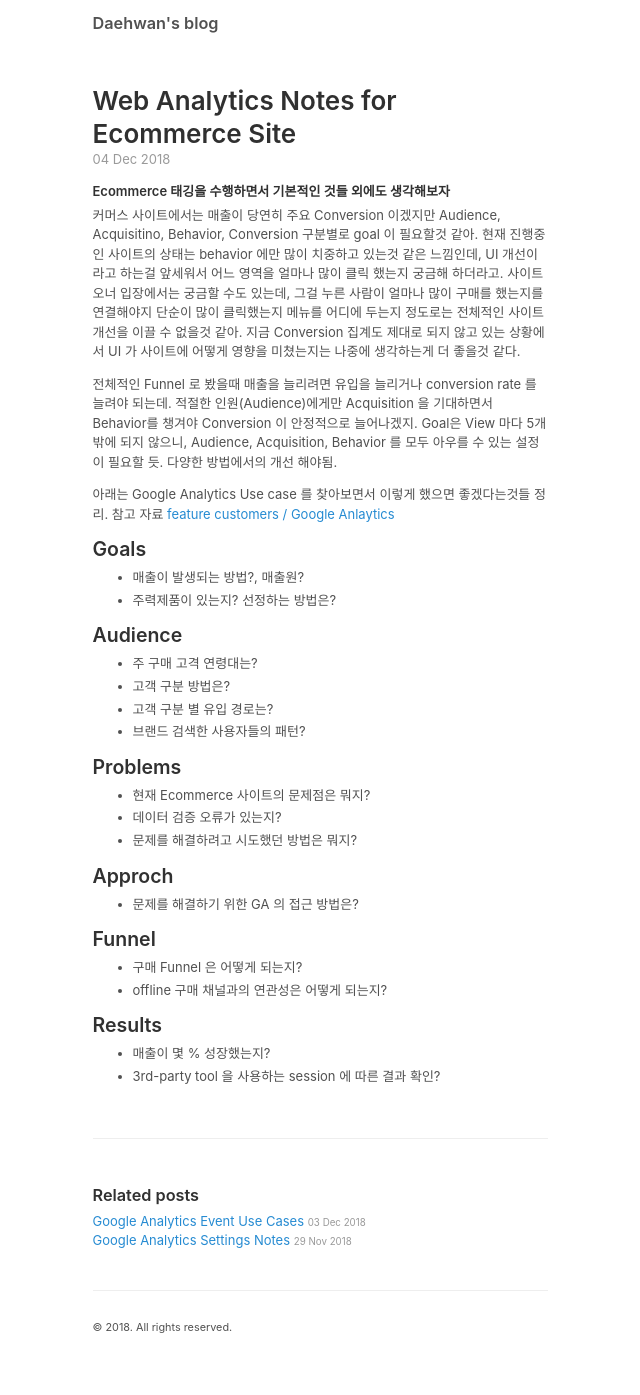
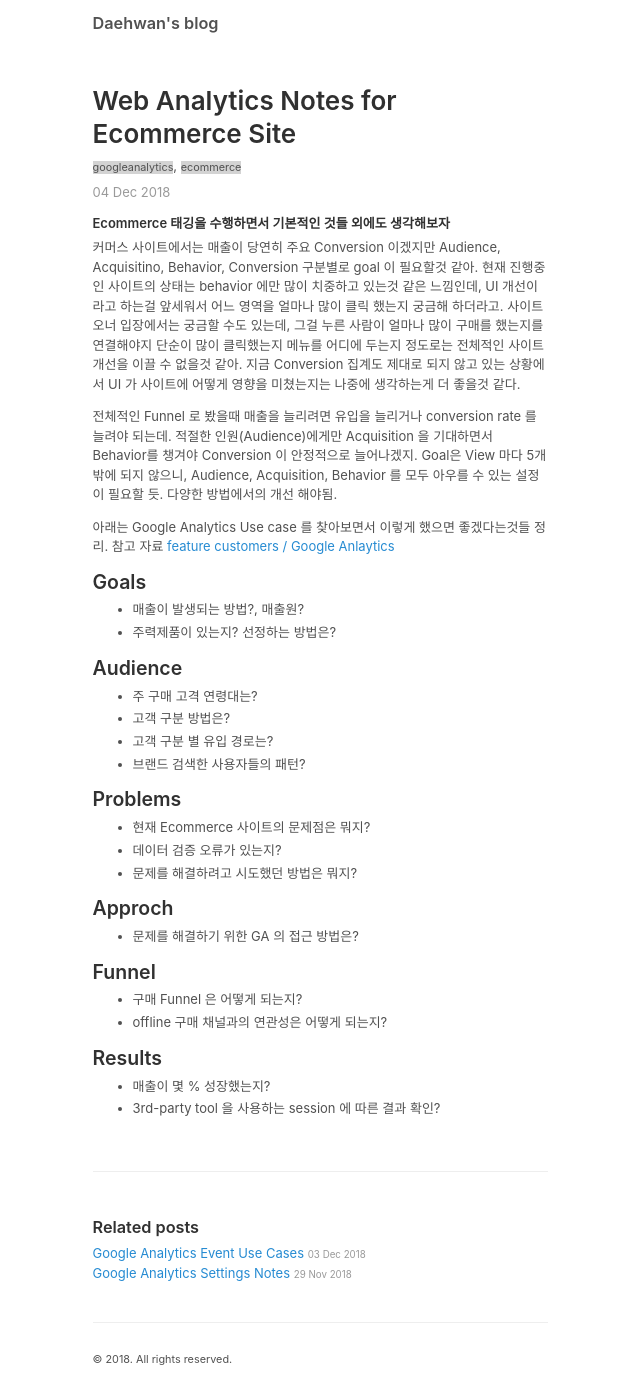
Before and after one commit to daehwann/blog, a Jekyll site: the page built from _posts/2018-12-04-ecommerce-web-analytics-notes.md, in a window 1280 px wide. Shown: the whole page, without its empty margins (320-960 px from the left). Built offline with Jekyll 4.4.1, drawn with Linux system fonts in a browser that asks for light colours; comment, search, counter and statistics services are not loaded; before the commit the page ends 1362 px from its top, so only the background shows below that.

Commit message:
Post tag added

```diff
--- a/_layouts/post.html
+++ b/_layouts/post.html
@@ -4,6 +4,7 @@ layout: default
 
 <article class="post">
   <h1 class="post-title">{{ page.title }}</h1>
+  <p>{%- if page.tags -%}{%- for tag in page.tags -%}<small class="tag">{{ tag }}</small>{% unless forloop.last %}, {% endunless %}{%- endfor -%}{%- endif -%}</p>
   <time datetime="{{ page.date | date_to_xmlschema }}" class="post-date">{{ page.date | date_to_string }}</time>
   {{ content }}
 </article>
--- a/_posts/2018-12-04-ecommerce-web-analytics-notes.md
+++ b/_posts/2018-12-04-ecommerce-web-analytics-notes.md
@@ -1,7 +1,7 @@
 ---
 layout: post
 title: Web Analytics Notes for Ecommerce Site
-tags: [google-analytics, ecommerce]
+tags: [googleanalytics, ecommerce]
 ---
 
 ###### Ecommerce 태깅을 수행하면서 기본적인 것들 외에도 생각해보자
--- a/_sass/_posts.scss
+++ b/_sass/_posts.scss
@@ -9,6 +9,10 @@
 
   li + li {
     margin-top: .25rem;
+  }
+
+  .tag {
+    background-color: rgb(211, 211, 211)
   }
 }
 
```
Also changed, not shown: _posts/2018-11-29-google-analytics-settings-personal-notes.md (+1 -1 lines).
